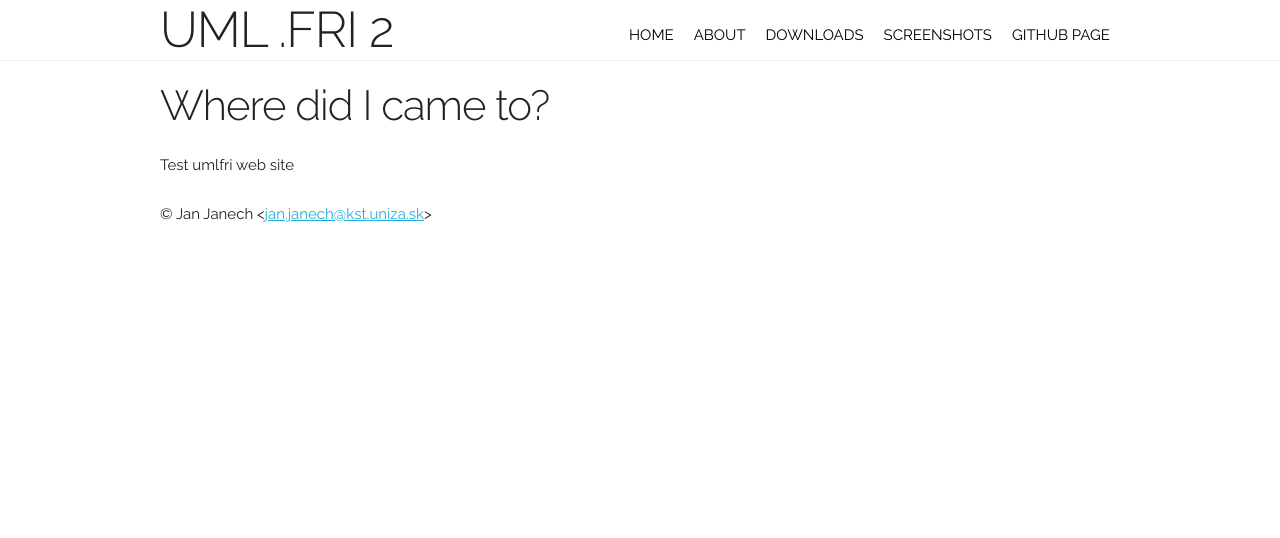
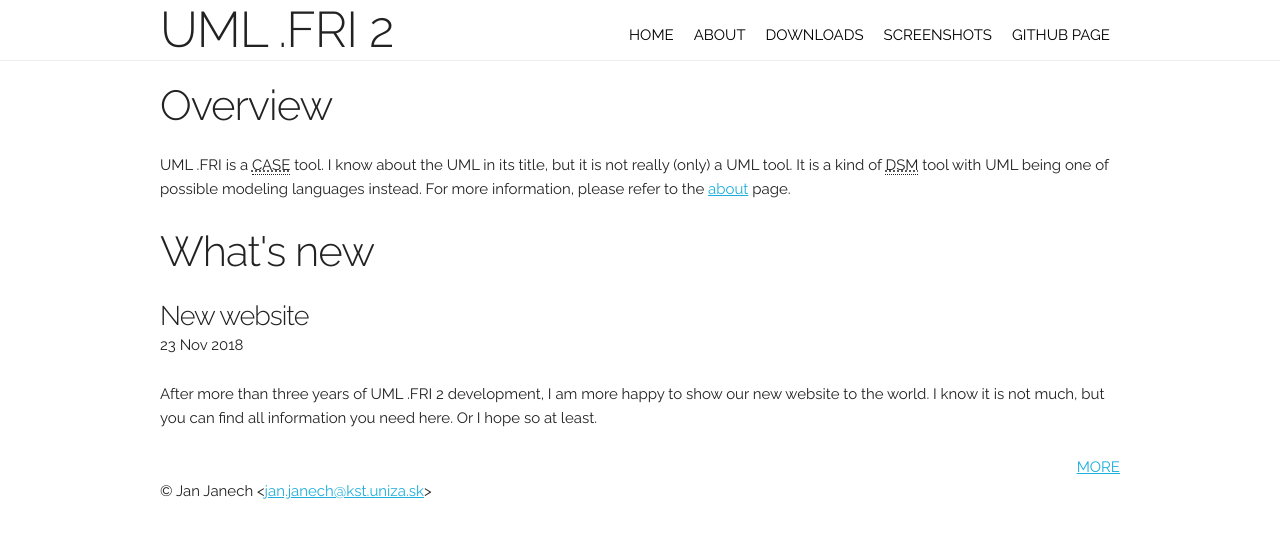
Before and after one commit to umlfri/umlfri.github.io, a Jekyll site: the page built from index.md, in a window 1280 px wide. Shown: the top 538 px of the page. Built offline with Jekyll 4.4.1, drawn with Linux system fonts in a browser that asks for light colours.

Commit message:
index page contains news posts

```diff
--- a/_config.yml
+++ b/_config.yml
@@ -5,3 +5,4 @@
 # remote_theme: "awochna/jekyll-skeleton"
 exclude:
   - assets/images/screenshots/convert.sh
+excerpt_separator: <!--more-->
--- a/_includes/head.html
+++ b/_includes/head.html
@@ -1,6 +1,6 @@
 <head>
   <meta charset="utf-8">
-  <title>{{ site.title }}{% if page.title && !page.donttitle %} - {{ page.title }}{% endif %}</title>
+  <title>{{ site.title }}{% if page.title != "" %} - {{ page.title }}{% endif %}</title>
   <meta name="description" content="{{ site.description }}">
   <meta name="author" content="{% if page.author %}{{ page.author }}{% else %}{{ site.author }}{% endif %}">
 
--- /dev/null
+++ b/_layouts/indexpage.html
@@ -0,0 +1,19 @@
+---
+layout: default
+---
+
+{{ content }}
+
+{% assign psize = site.posts | size %}
+{% if psize > 0 %}
+<h2>What's new</h2>
+
+{% for post in site.posts %}
+<div class="news_post">
+  <h3>{{ post.title }}</h3>
+  <p class="date">{{ post.date | date_to_string }}</p>
+  <p>{{ post.excerpt }}</p>
+  <p class="more"><a href="{{post.url}}">more</a></p>
+</div>
+{% endfor %}
+{% endif %}
--- a/_layouts/post.html
+++ b/_layouts/post.html
@@ -2,7 +2,7 @@
 layout: default
 ---
 
-<h1>{{ page.title }}</h1>
+<h2>{{ page.title }}</h2>
 <p>{{ page.date | date_to_long_string }}</p>
 
 {{ content }}
--- /dev/null
+++ b/_posts/2018-11-23-new-website.md
@@ -0,0 +1,7 @@
+---
+title: New website
+---
+After more than three years of UML .FRI 2 development, I am
+more happy to show our new website to the world. I know it is
+not much, but you can find all information you need here. Or I
+hope so at least.
--- /dev/null
+++ b/_sass/news.scss
@@ -0,0 +1,22 @@
+.news_post {
+  h3 {
+    font-size: 2.7rem;
+    margin: 0;
+    padding: 0;
+  }
+
+  p.date {
+    margin: 0;
+    padding: 0;
+  }
+
+  p.more {
+    margin: 0;
+    padding: 0;
+    text-align: right;
+
+    a {
+      text-transform: uppercase;
+    }
+  }
+}
--- a/assets/style.scss
+++ b/assets/style.scss
@@ -6,3 +6,4 @@
 @import "menu";
 @import "screenshots";
 @import "downloads";
+@import "news";
--- a/index.md
+++ b/index.md
@@ -1,7 +1,13 @@
 ---
-layout: page
+layout: indexpage
 title: ""
 ---
-## Where did I came to?
+## Overview
 
-Test umlfri web site
+UML .FRI is a CASE tool. I know about the UML in its title, but it is not
+really (only) a UML tool. It is a kind of DSM tool with UML being one
+of possible modeling languages instead. For more information, please
+refer to the [about](about.html) page.
+
+*[CASE]: Computer Aided Software Engineering
+*[DSM]: Domain Specific Modeling
```
